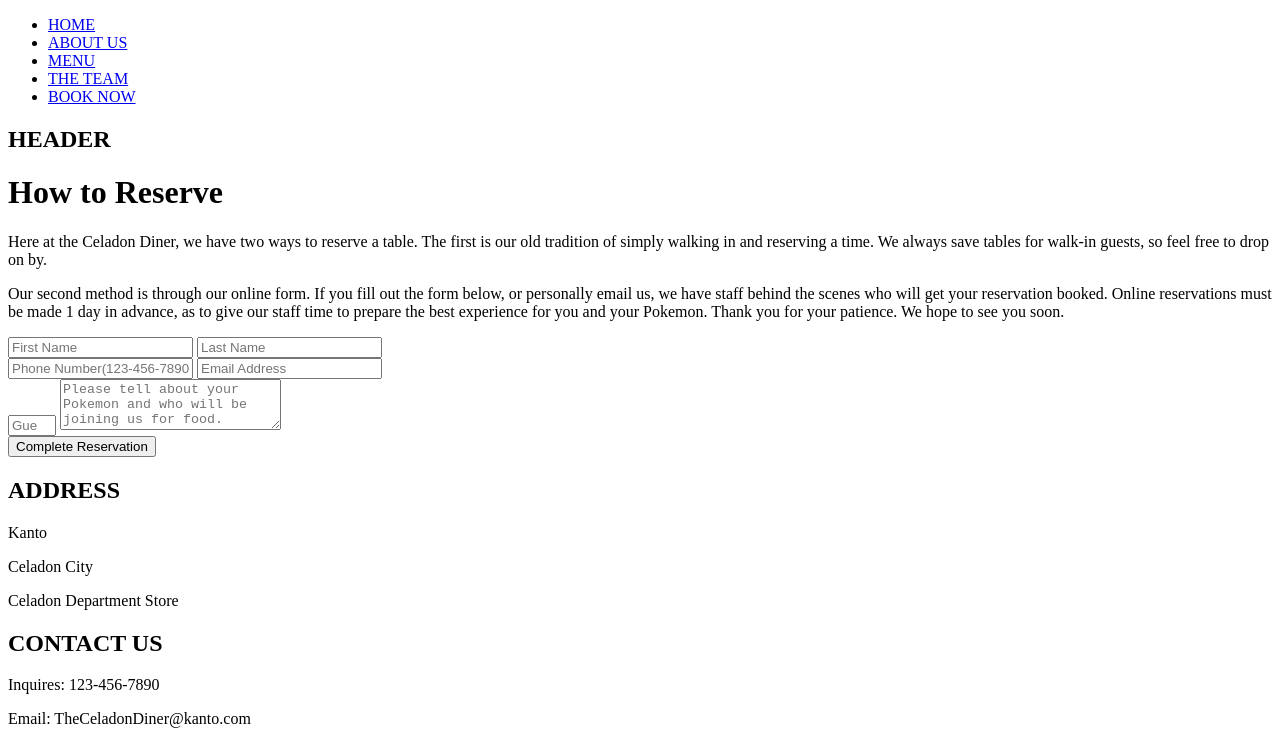
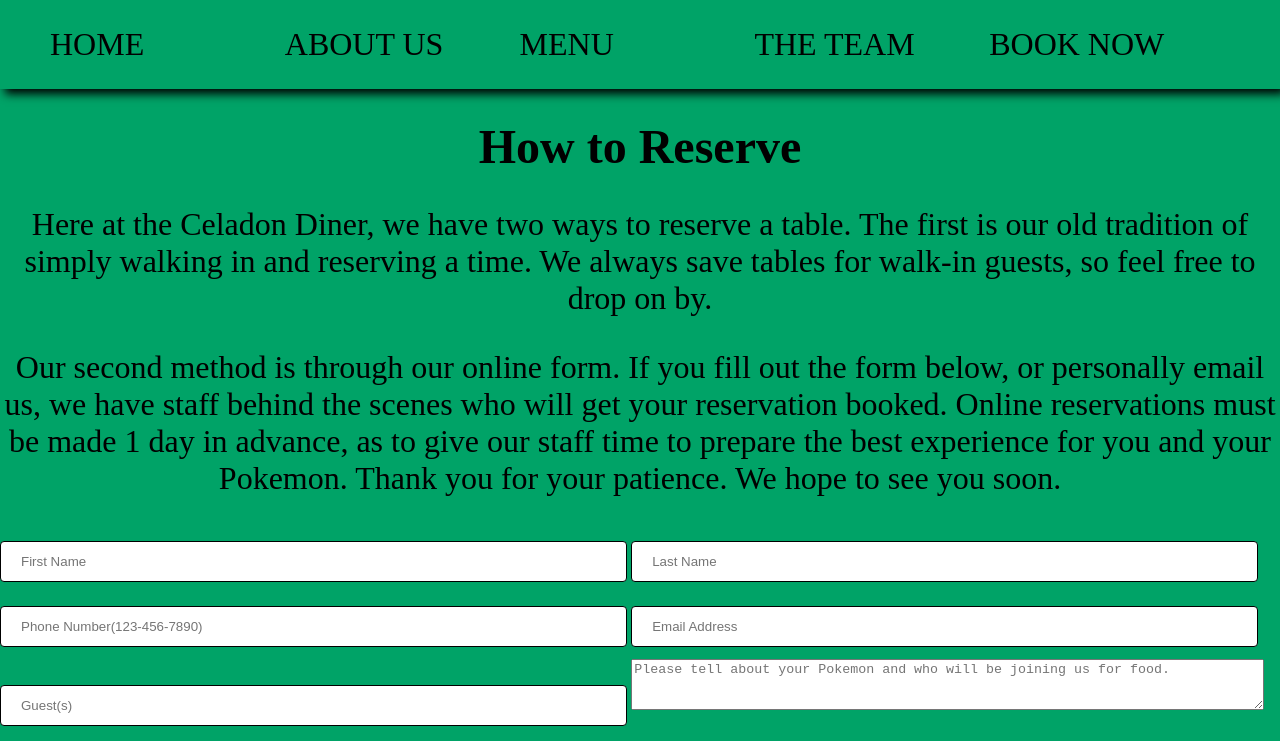
Before and after one commit to Bookoostrikes/CeladonDiner, a plain HTML site: page BookNow.html in a window 1280 px wide. Shown: the top 741 px of the page. Drawn offline with Linux system fonts and the light colour scheme; the site is published under a folder, as on GitHub Pages, so addresses that start at the root find nothing.

Commit message:
Update BookNow.html

```diff
--- a/BookNow.html
+++ b/BookNow.html
@@ -3,14 +3,14 @@
 <head>
 
     <title>Book Now</title>
-    <link rel="stylesheet" href="/CSS/BookNow.css" />
+    <link rel="stylesheet" href="CSS/BookNow.css" />
 </head>
 <body>
     <nav class="navbar">
         <ul>
-            <li class="nav"> <a href="/HTML/HomeCeledon.html">HOME</a></li>
+            <li class="nav"> <a href="index.html">HOME</a></li>
             <li class="nav"> <a href="AboutUs.html">ABOUT US</a></li>
-            <li class="nav"> <a href="/HTML/MenuCeladon.html">MENU</a></li>
+            <li class="nav"> <a href="HTML/MenuCeladon.html">MENU</a></li>
             <li class="nav"> <a href="TheTeam.html">THE TEAM</a></li>
             <li class="nav"> <a href="BookNow.html">BOOK NOW</a></li>
         </ul>
```
